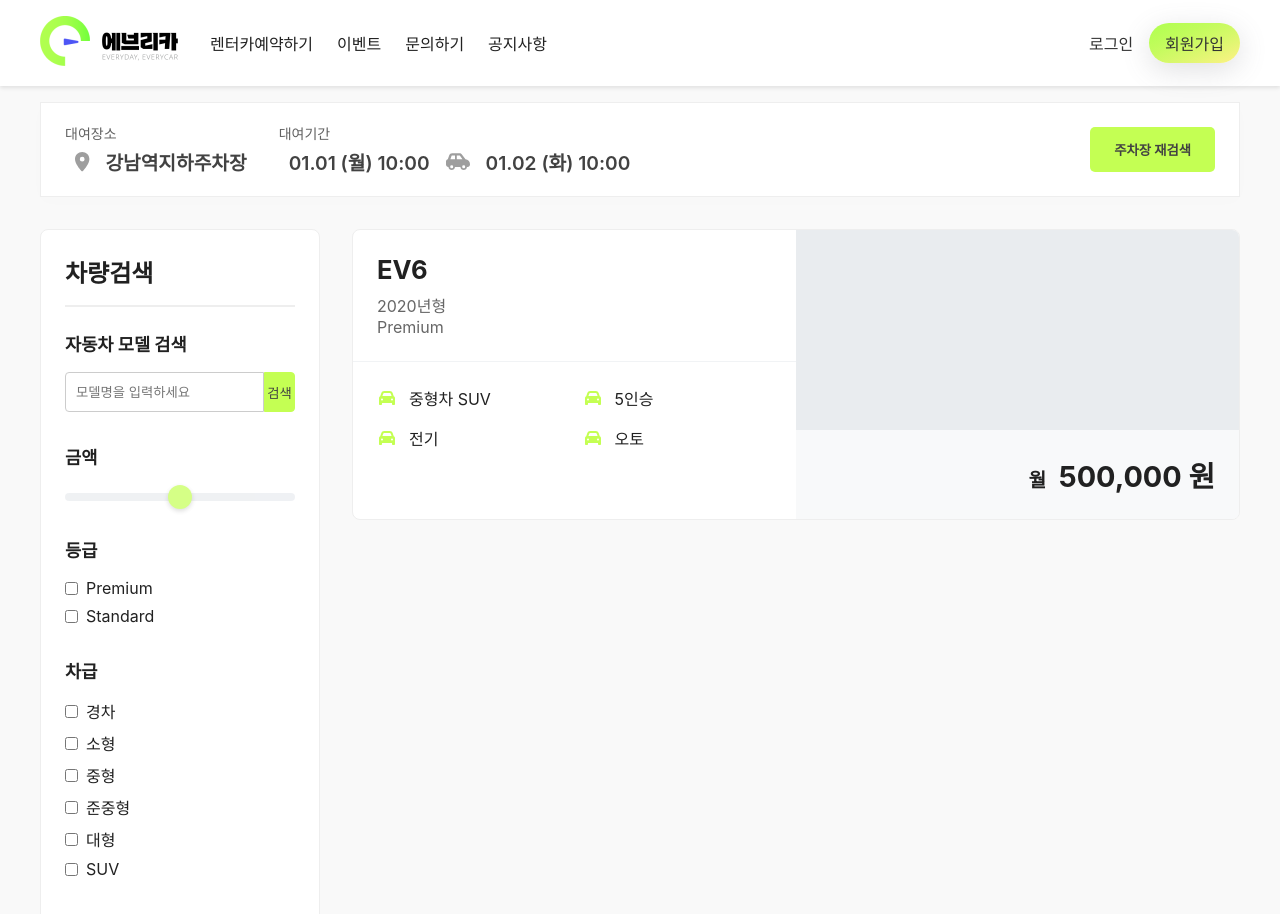
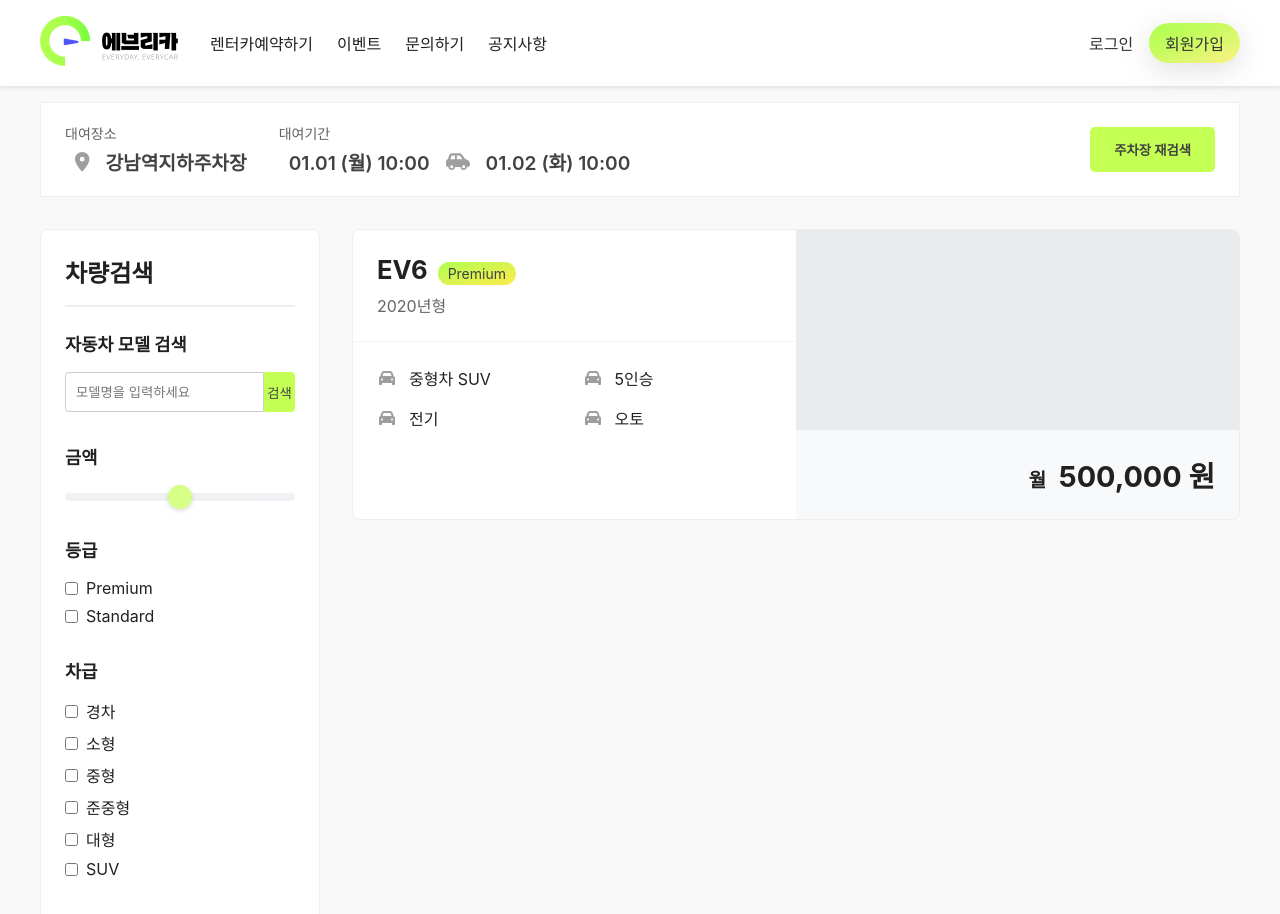
Before and after one commit to minhee-seo/everycar-frontend, a React (Create React App) app: page /reservation/carList in a window 1280 px wide. Shown: the top 914 px of the page. Built offline with nearby package versions, Linux system fonts and the light colour scheme.

Commit message:
모바일 carList 세부 디자인 수정 :

```diff
--- a/src/components/common/header/header_mobile/appBarConfig.tsx
+++ b/src/components/common/header/header_mobile/appBarConfig.tsx
@@ -19,6 +19,12 @@ export const appBarConfigMap: Record<string, AppBarConfig> = {
     rightIcon: faBars,
     customClass: 'reservationAppBar',
   },
+  '/reservation/carList': {
+    title: '예약하기',
+    leftIcon: faArrowLeft,
+    rightIcon: faBars,
+    customClass: 'reservationAppBar',
+  },
   '/support/inquiry': {
     title: '문의하기',
     leftIcon: faArrowLeft,
--- a/src/pages/carList/CarList.module.scss
+++ b/src/pages/carList/CarList.module.scss
@@ -44,9 +44,10 @@
           font-size: 1.2rem;
         }
 
-        .faX{
+        .faX {
           display: none;
         }
+
         .carSide {
           margin: 0 1rem;
         }
@@ -224,16 +225,37 @@
   grid-area: header;
   padding: 1.5rem;
 
-  h4 {
-    font-size: 1.6rem;
-    font-weight: bold;
-    margin: 0 0 0.5rem;
+  .title {
+    display: flex;
+    align-items: center;
+
+    h4 {
+      font-size: 1.6rem;
+      font-weight: bold;
+      margin: 0 0 0.5rem;
+    }
+    .gradeBtn {
+      padding: 3px 10px;
+      margin: 0 10px;
+      text-align: center;
+      font-size: $font-sm;
+      border-radius: 50px;
+      color: $color-gray-800;
+    }
+    .gradeBtn.premium{
+      background: linear-gradient(to bottom right, #AFFF4F, 50%, #ffea4e);
+    }
+    .gradeBtm.standard{
+      background: linear-gradient(to bottom right, #AFFF4F, 50%, #ffea4e);
+
+    }
   }
 
   p {
     margin: 0;
     color: #666;
   }
+
 }
 
 .carImage {
@@ -268,7 +290,7 @@
 
     svg {
       margin-right: 0.75rem;
-      color: $primary-color;
+      color: $color-gray-500;
       width: 20px;
     }
   }
--- a/src/pages/carList/CarListDesktop.tsx
+++ b/src/pages/carList/CarListDesktop.tsx
@@ -84,9 +84,11 @@ function CarListDesktop() {
                             <li key={index}>
                                 <article className={styles.carCard}>
                                     <header className={styles.cardHeader}>
+                                        <div className={styles.title}>
                                             <h4>{car.model}</h4>
+                                            <p className={`${styles.gradeBtn} ${styles.premium}`}>{car.grade}</p>
+                                        </div>
                                         <p>{car.year}</p>
-                    <p>{car.grade}</p>
                                     </header>
                                     <div className={styles.carImage}>
                                         {/* Placeholder for image */}
--- a/src/pages/carList/CarListMobile.module.scss
+++ b/src/pages/carList/CarListMobile.module.scss
@@ -141,8 +141,8 @@
 
   // Style for the "on" state
   label:has(input:checked) {
-    background-color: $color-gray-200;
-    border-color: $color-gray-400;
+    background-color: $primary-color;
+    border-color: $primary-color;
     color: $color-gray-800;
     font-weight: 600;
   }
--- a/src/pages/carList/CarListMobile.tsx
+++ b/src/pages/carList/CarListMobile.tsx
@@ -90,7 +90,8 @@ function CarListMobile() {
                 </aside>
                 <section className={styles.carListSection}>
                     <ul className={styles.carList}>
-                        {carListData.map((car, index) => (
+                        {Array.from({ length: 5 }).map((_, index) =>
+                        carListData.map((car, index) => (
                             <li key={index}>
                                 <article className={styles.carCard}>
                                     <header className={styles.cardHeader}>
@@ -126,7 +127,7 @@ function CarListMobile() {
                                     </footer>
                                 </article>
                             </li>
-                        ))}
+                        )))}
                     </ul>
                 </section>
             </div>
--- a/src/styles/global.scss
+++ b/src/styles/global.scss
@@ -45,7 +45,7 @@ button {
     height: 100vh;
     position: relative;
     flex: 1 1;
-    overflow: hidden;
+    overflow-x: scroll;
   }
 }
 
```
Lines whose indentation alone changed are shown as unchanged.
